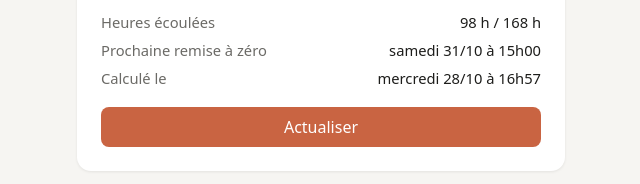
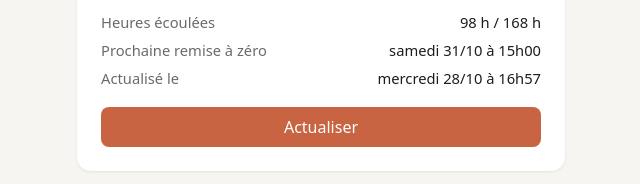
Before and after one commit to oziller/conso-claude, a plain HTML site: page index.html in a window 1280 px wide. Shown: the part 212-396 px from the top of the page, 319-959 px from the left. Drawn offline with Linux system fonts and the light colour scheme.

Commit message:
Libellé « Actualisé le »
Co-Authored-By: Claude Opus 5.5 <noreply@anthropic.com>
Claude-Session: https://claude.ai/code/session_01WLLpvDK22MFgBgmazgapH1

```diff
--- a/index.html
+++ b/index.html
@@ -39,7 +39,7 @@
     <dl>
       <dt>Heures écoulées</dt><dd id="elapsed"></dd>
       <dt>Prochaine remise à zéro</dt><dd id="next"></dd>
-      <dt>Calculé le</dt><dd id="now"></dd>
+      <dt>Actualisé le</dt><dd id="now"></dd>
     </dl>
     <button type="button" id="refresh" style="margin-top:18px;width:100%">Actualiser</button>
   </div>
```
